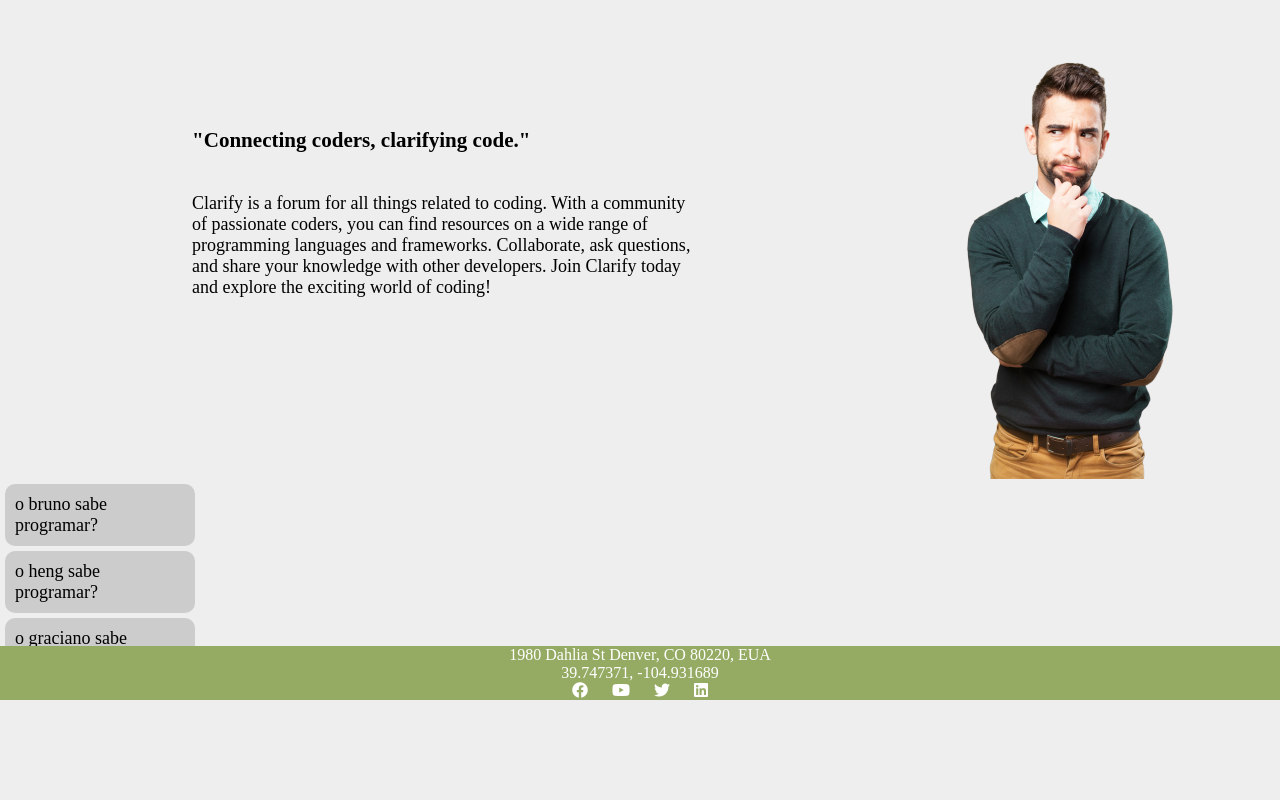
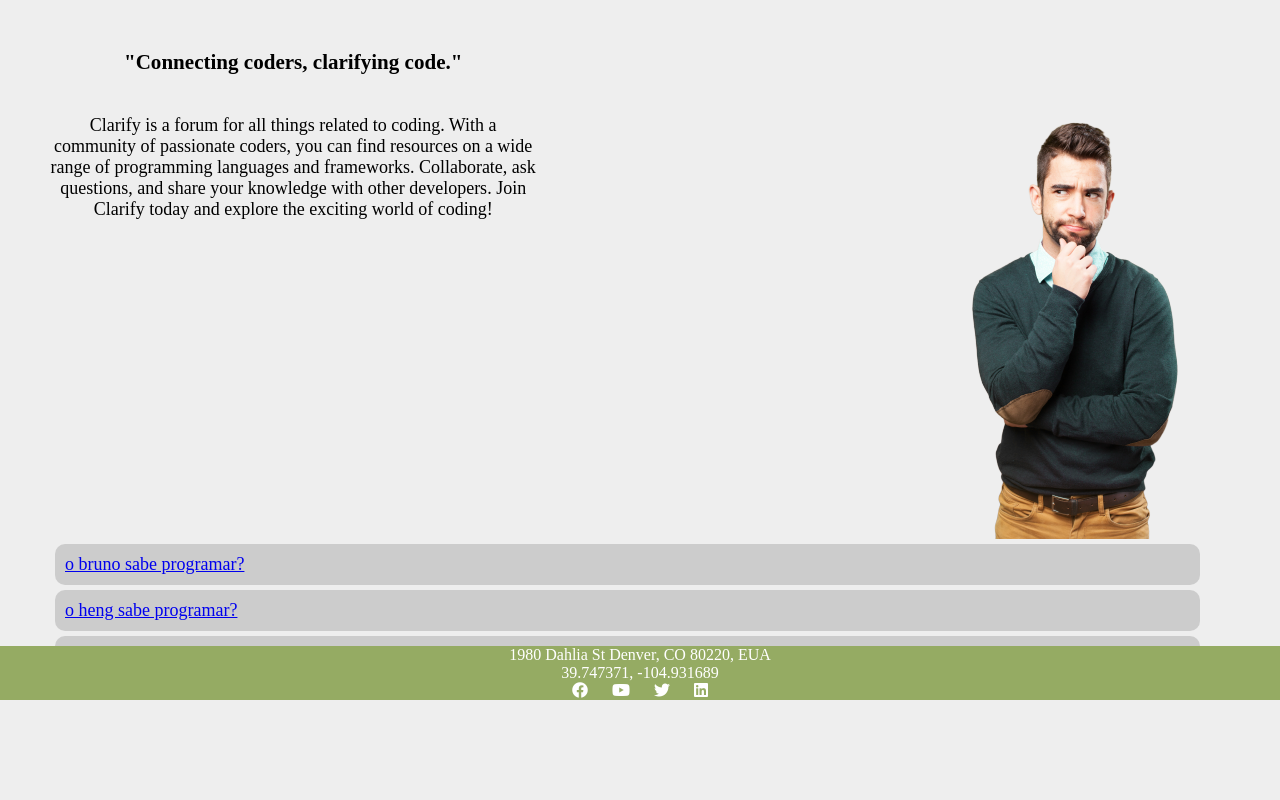
Before and after one commit to hzgge1/Project_DIAM, a Django app: page /forum/ in a window 1280 px wide. Shown: the part 100-900 px from the top of the page. Before the commit the page ends 800 px from the top, so only its background shows below. Run offline with Django 4.2, Linux system fonts and the light colour scheme; data comes from the database, SQL or seed files in the repository; both versions use the stored data as it was after the commit.

Commit message:
alternativa ao index completo para user logado e nao logado

```diff
--- a/forum/static/style/teste.css
+++ b/forum/static/style/teste.css
@@ -74,6 +74,8 @@ nav button:focus {
   flex-wrap: wrap;
   flex: 1 0 auto;
   background-color: white;
+  height: 100%;
+  margin-bottom: 58px;
 }
 
 .nav-perfil {
@@ -180,23 +182,29 @@ li a:hover{
 /* Conteudo Index */
 .index_content {
   font-size: large;
+  width: 95%; /* adjust as needed */
+  margin-left: 50px; /* adjust as needed */
   overflow: hidden; /* clearfix to contain floated elements */
+  margin-top: 50px;
+}
 
-}
+
 .index_content p{
   margin-top: 40px;
 }
 
 .left {
-  margin-left: 15%;
-  margin-top: 10%;
   width: 40%; /* adjust as needed */
   float: left;
+  align-items: center;
+  justify-content: center;
+  text-align: center;
 }
 
 .right {
   width: 30%; /* adjust as needed */
   float: right;
+  margin-top: 10px;
 }
 
 .right img {
@@ -206,10 +214,12 @@ li a:hover{
 }
 
 .list {
-  width: 200px;
-  height: 200px;
+  width: 95%;
+  height: 150px;
   overflow: auto;
   clear: both;
+  overflow-y: scroll;
+  margin-bottom: 10px;
 }
 
 .list ul {
@@ -233,6 +243,33 @@ li a:hover{
   margin-bottom: 10px;
 }
 
+
 .question:hover {
-  background-color: #fff;
+  background-color: #95ab63;
 }
+
+
+/* Página About */
+.about_container {
+  display: flex;
+  flex-direction: column;
+  align-items: center;
+  justify-content: center;
+  text-align: center;
+  /*height: 100vh; !* Set the height of the container to the full viewport height *!*/
+}
+
+.clarify_logo img {
+  margin-left: 44%;
+  margin-right: 56%;
+  margin-top: 5%;
+  width: 200px; /* Set the desired width */
+}
+
+.about_text_container p {
+  font-size: 1.2em; /* Set the desired font size */
+  margin-top: 40px;
+  margin-left: 120px;
+  width: 90%;
+  text-align: justify;
+}
--- a/forum/templates/criar_questao.html
+++ b/forum/templates/criar_questao.html
@@ -1,6 +1,10 @@
 {% extends 'index.html' %}
 
 {% block right_content %}
+
+{% if error_message %}
+   {{ error_message }}
+{% endif %}
 
     <div class="criarquestao_content">
 
--- a/forum/templates/teste.html
+++ b/forum/templates/teste.html
@@ -52,6 +52,7 @@
             </div>
         {% endif %}
             <div class="main{% if not request.user.is_authenticated %} full-width{% endif %}">
+                {% block conteudo %}
                 <div class="index_content">
                     <div class="left">
                         <h3>"Connecting coders, clarifying code."</h3>
@@ -64,7 +65,7 @@
                         {% if list %}
                         <ul>
                             {% for questao in list %}
-                            <li class="question">{{ questao.questao_texto }}</li>
+                            <li class="question"><a href="{% url 'forum:detalhe_questao' questao.id %}">{{ questao.questao_texto }}</a></li>
                             {% endfor %}
                         </ul>
                         {% else  %}
@@ -73,6 +74,7 @@
                     </div>
                 </div>
             </div>
+            {% endblock %}
         </div>
         {% endblock %}
 
--- a/forum/views.py
+++ b/forum/views.py
@@ -111,7 +111,7 @@ def profile(request):
 def criar_questao(request):
     if request.method == 'POST':
         try:
-            texto_questao = request.POST['description']
+            texto_questao = request.POST['textoquestao']
             tags = request.POST['tags']
             questao = Questao.objects.create(questao_texto=texto_questao, questao_data=timezone.now(),
                                              user=request.user)
```
Also changed, not shown: db.sqlite3.
